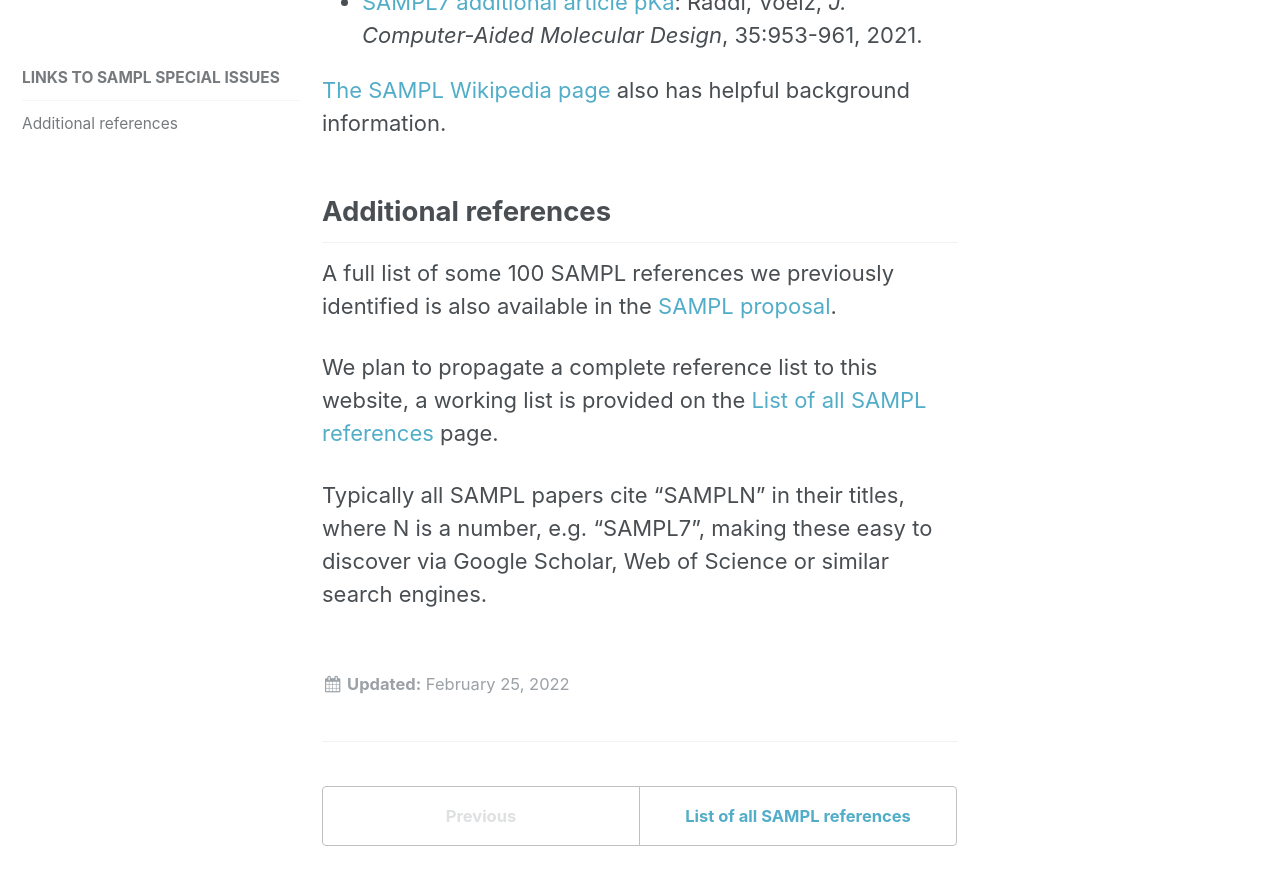
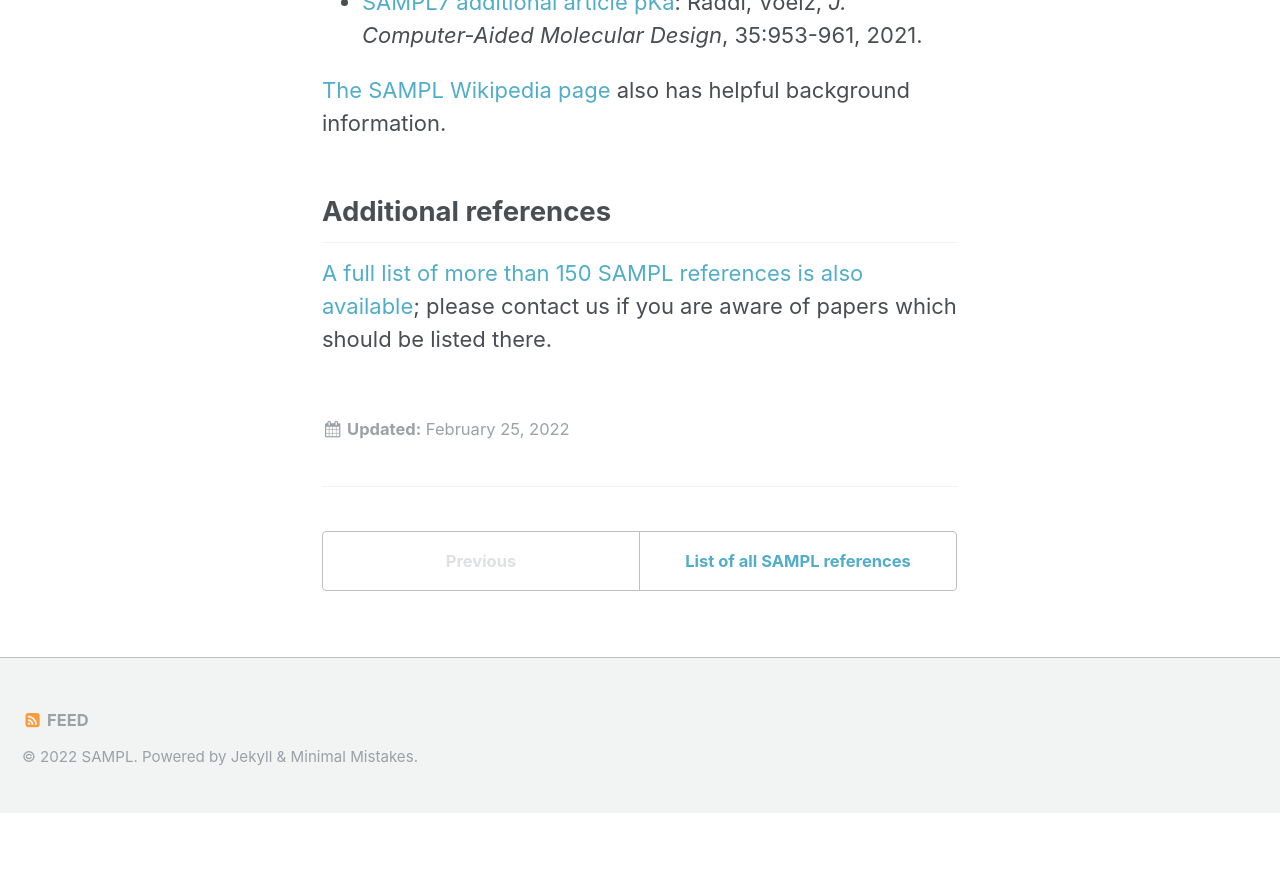
Before and after one commit to samplchallenges/samplchallenges.github.io, a Jekyll site: the page built from _history/01_references.md, in a window 1280 px wide and 900 px high, scrolled down 1580 px. Shown: the top 885 px of the window. Built offline with Jekyll 4.4.1, drawn with Linux system fonts in a browser that asks for light colours; after the commit the page ends 2393 px from its top, so only the background shows below that.

Commit message:
Update info on reference list a bit

```diff
--- a/_history/01_references.md
+++ b/_history/01_references.md
@@ -28,8 +28,4 @@
 
 ## Additional references
 
-A full list of some 100 SAMPL references we previously identified is also available in the [SAMPL proposal](http://escholarship.org/uc/item/7cf8c6cr).
-
-We plan to propagate a complete reference list to this website, a working list is provided on the [List of all SAMPL references](/history/allreferences) page.
-
-Typically all SAMPL papers cite "SAMPLN" in their titles, where N is a number, e.g. "SAMPL7", making these easy to discover via Google Scholar, Web of Science or similar search engines.
+[A full list of more than 150 SAMPL references is also available](https://www.samplchallenges.org/history/allreferences/); please contact us if you are aware of papers which should be listed there.
```
Also changed, not shown: _history/allreferences_header.md (+3 -3 lines).
